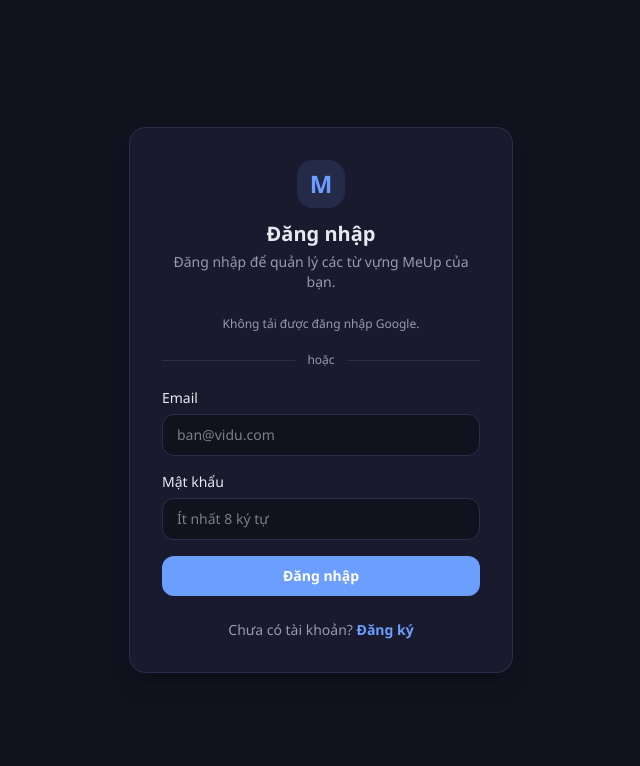
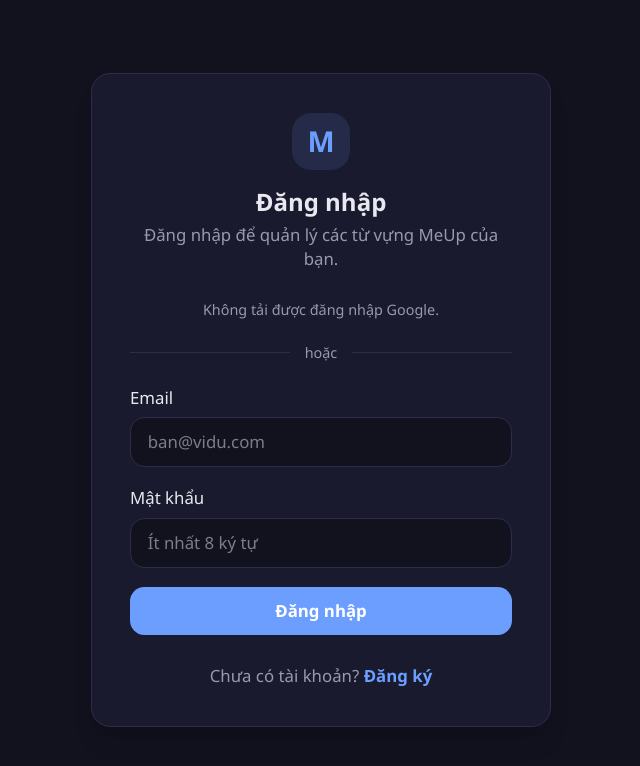
Before and after one commit to giapsoft/meup-web, a React (Vite) app: page /login in a window 1280 px wide. Shown: the top 766 px of the page, without its empty margins (319-959 px from the left). Built offline with nearby package versions, Linux system fonts and the light colour scheme; no server answers.

Commit message:
style: adjust base font size for improved text readability
- Increased the base font size from 16px to approximately 17px to enhance text visibility across the application.
- Added a comment in the CSS file to clarify the purpose of the font size adjustment.

```diff
--- a/src/index.css
+++ b/src/index.css
@@ -19,6 +19,8 @@
 
 @layer base {
   html {
+    /* Base 16px → ~17px: mọi text-* (rem) to lên một chút. */
+    font-size: 120%;
     @apply antialiased;
   }
 
```
